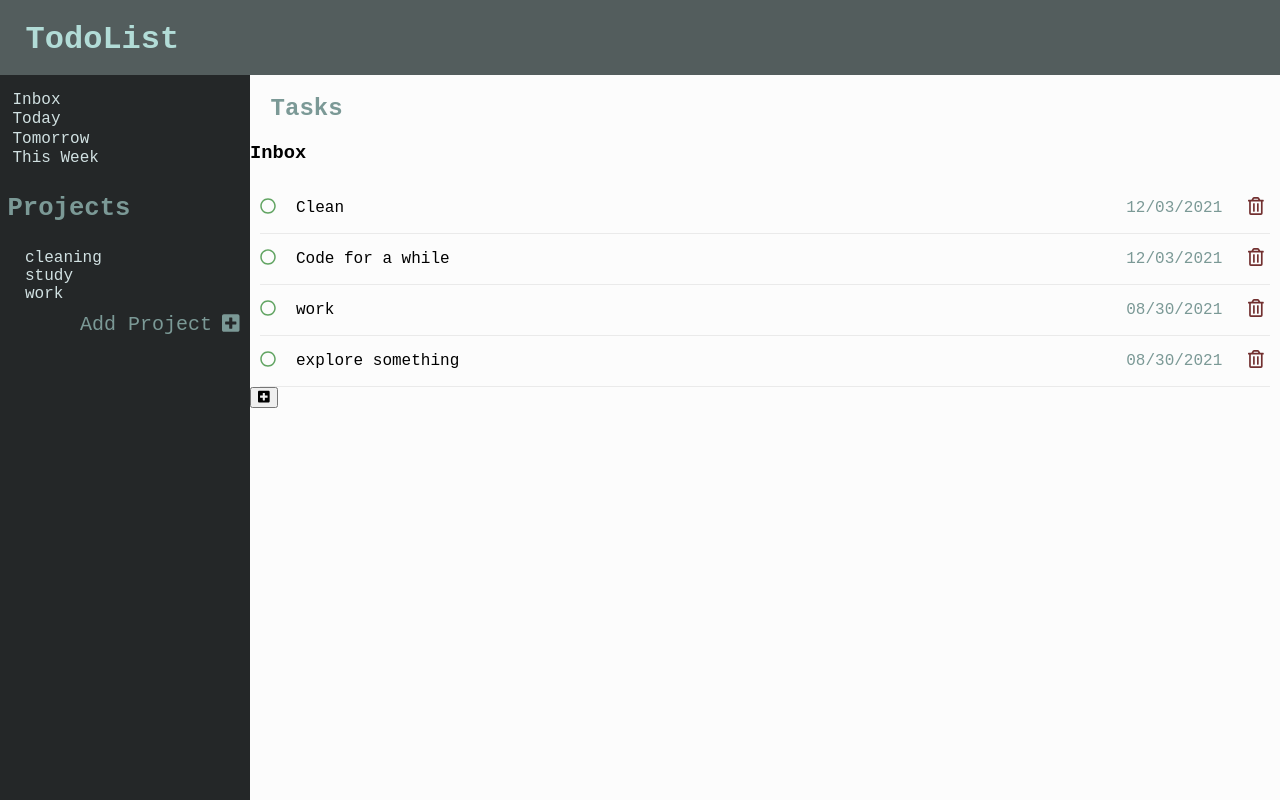
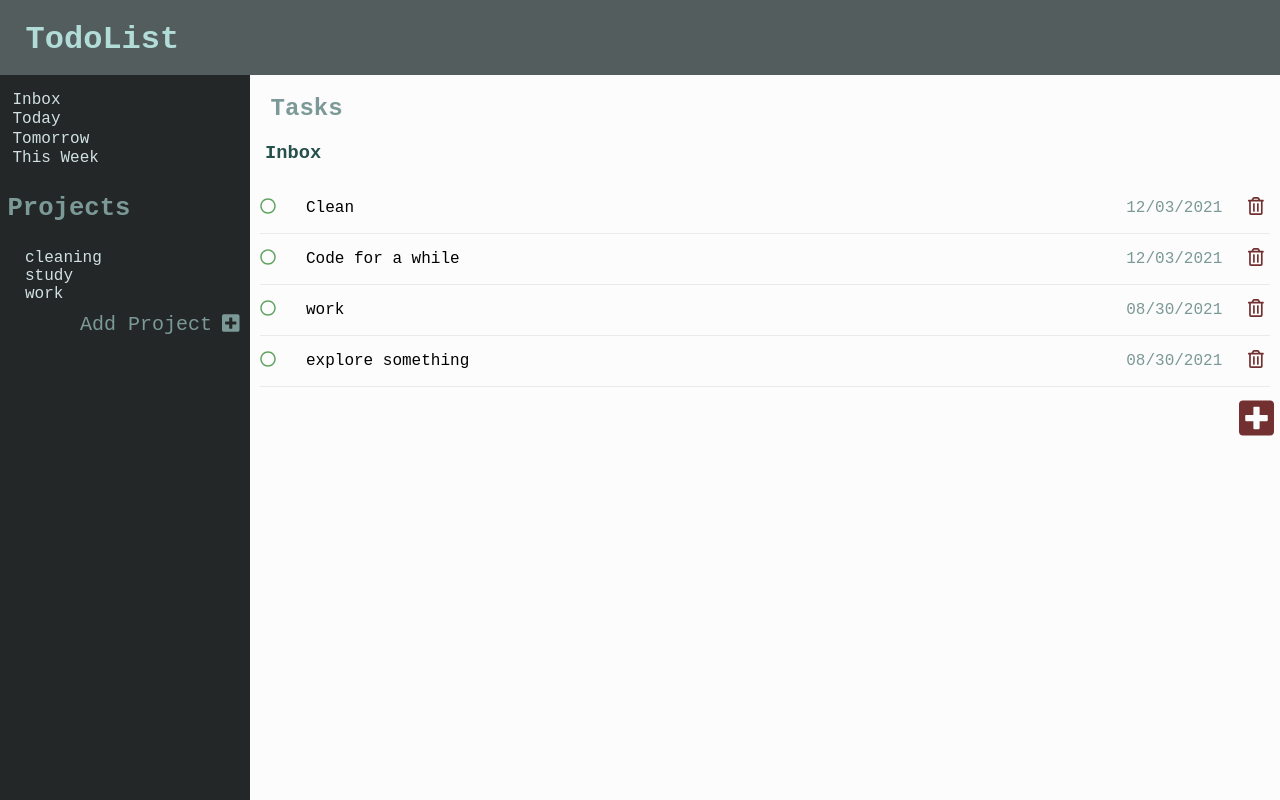
Before and after one commit to fgostev/todolist, a website built with webpack: page dist/index.html in a window 1280 px wide. Built offline with nearby package versions, Linux system fonts and the light colour scheme; a web font is replaced by a local one.

Commit message:
text fixed

```diff
--- a/src/style.css
+++ b/src/style.css
@@ -131,6 +131,13 @@ h2{
   color: rgb(123, 153, 150);
 }
 
+h3#inboxHeader{
+   color:rgb(38, 80, 76);
+   padding-left: 15px;
+   text-transform: capitalize;
+}
+
+
 .task{
     border-bottom: 1px rgba(0, 0, 0, 0.07) solid;
     display: flex;
@@ -142,6 +149,10 @@ h2{
 
 btn.done{
   color: rgba(54, 140, 56, 0.789);
+}
+
+btn.done:hover{
+  filter:brightness(50%);
 }
 
 .todoDescription{
@@ -165,6 +176,22 @@ button.remove{
 
 button.remove:hover{
   color: rgba(97, 6, 6, 0.604);
+}
+
+p{
+  padding-left: 10px;
+}
+
+/* form button */
+
+#btnOpenForm{
+  border: none;
+  background: transparent;
+  font-size: 40px;
+  color: rgb(114, 48, 48);
+  cursor: pointer;
+  float: right;
+  padding-top: 10px;
 }
 
 
```
Also changed, not shown: 1 other file.
